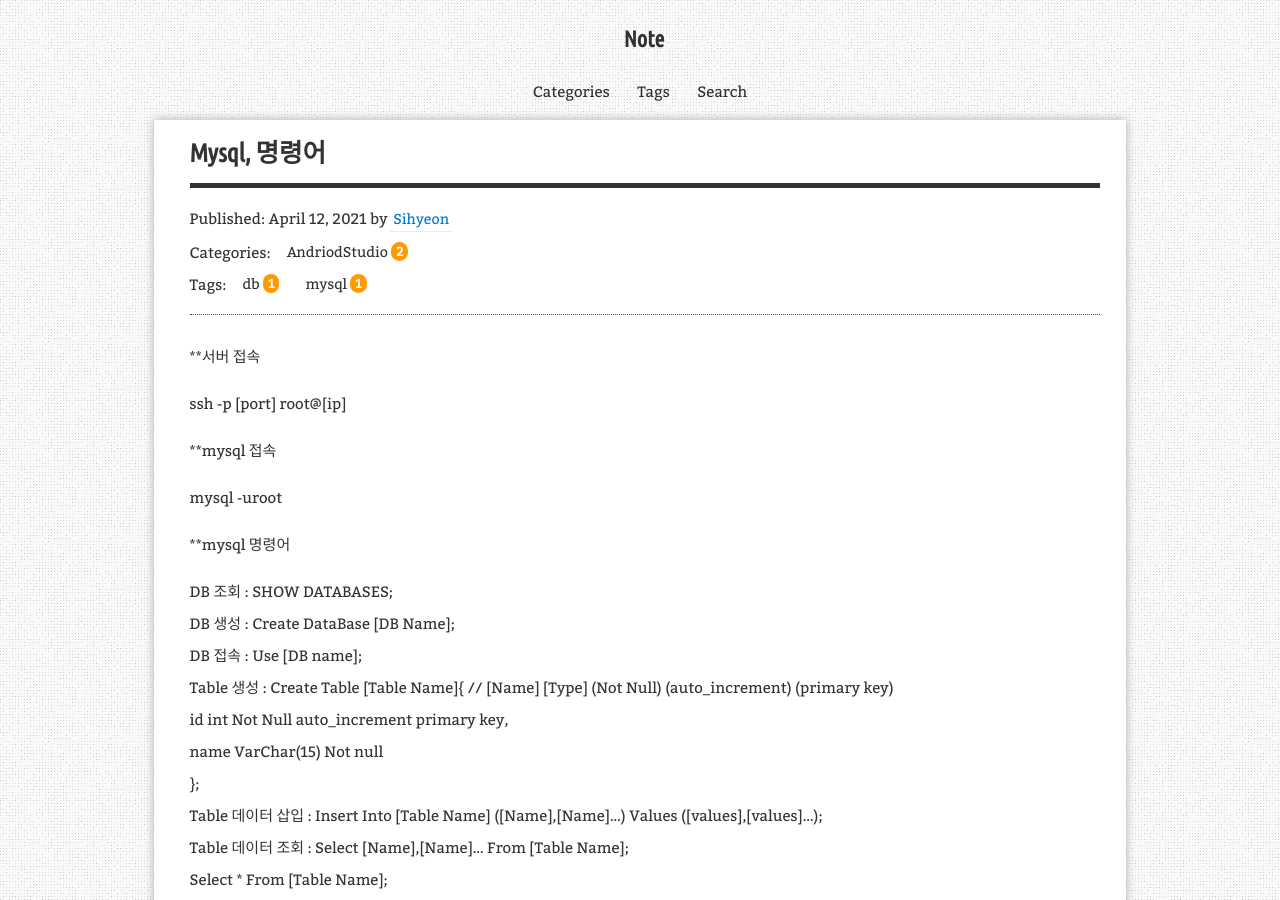
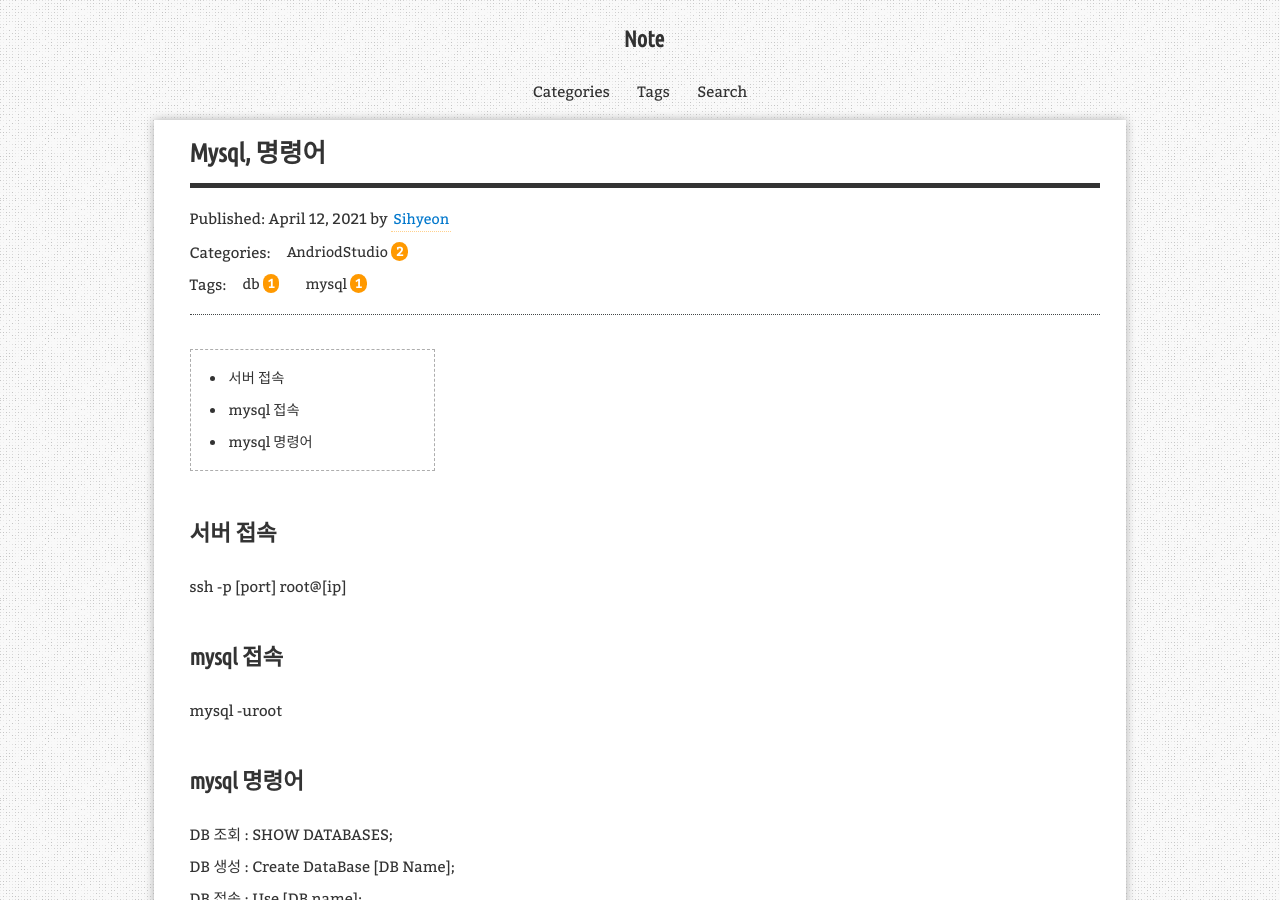
Before and after one commit to aristohyun/aristohyun.github.io, a Jekyll site: the page built from _posts/2021-04-12-mysql.md, in a window 1280 px wide and 900 px high. Built offline with Jekyll 4.4.1, drawn with Linux system fonts in a browser that asks for light colours; comment, search, counter and statistics services are not loaded.

Commit message:
Update 2021-04-12-mysql.md

```diff
--- a/_posts/2021-04-12-mysql.md
+++ b/_posts/2021-04-12-mysql.md
@@ -11,17 +11,16 @@ redirect_from:
 * Kramdown table of contents
 {:toc .toc}
 
-**서버 접속
-
+## 서버 접속
 ssh -p [port] root@[ip]
 
 
-**mysql 접속
+## mysql 접속
 
 mysql -uroot
 
 
-**mysql 명령어
+## mysql 명령어
 
 DB 조회 : SHOW DATABASES;
 DB 생성 : Create DataBase [DB Name];
```
